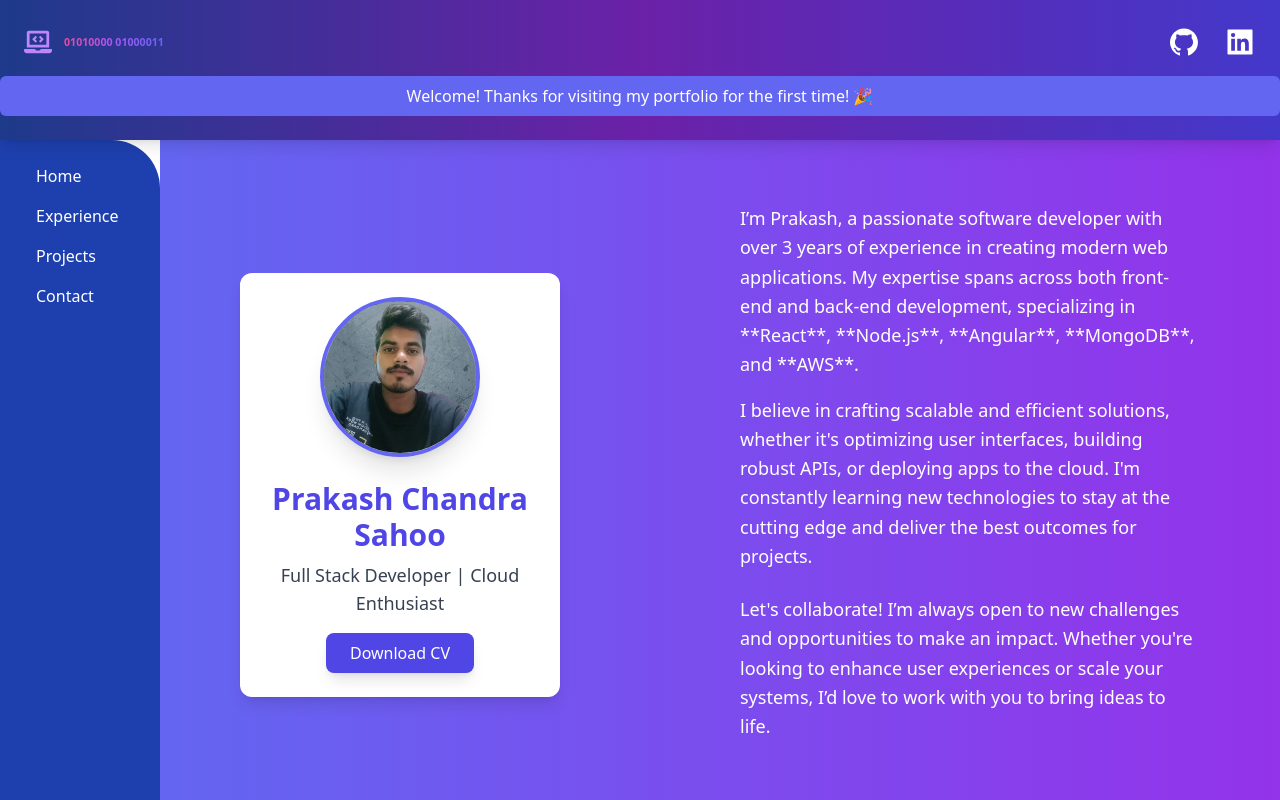
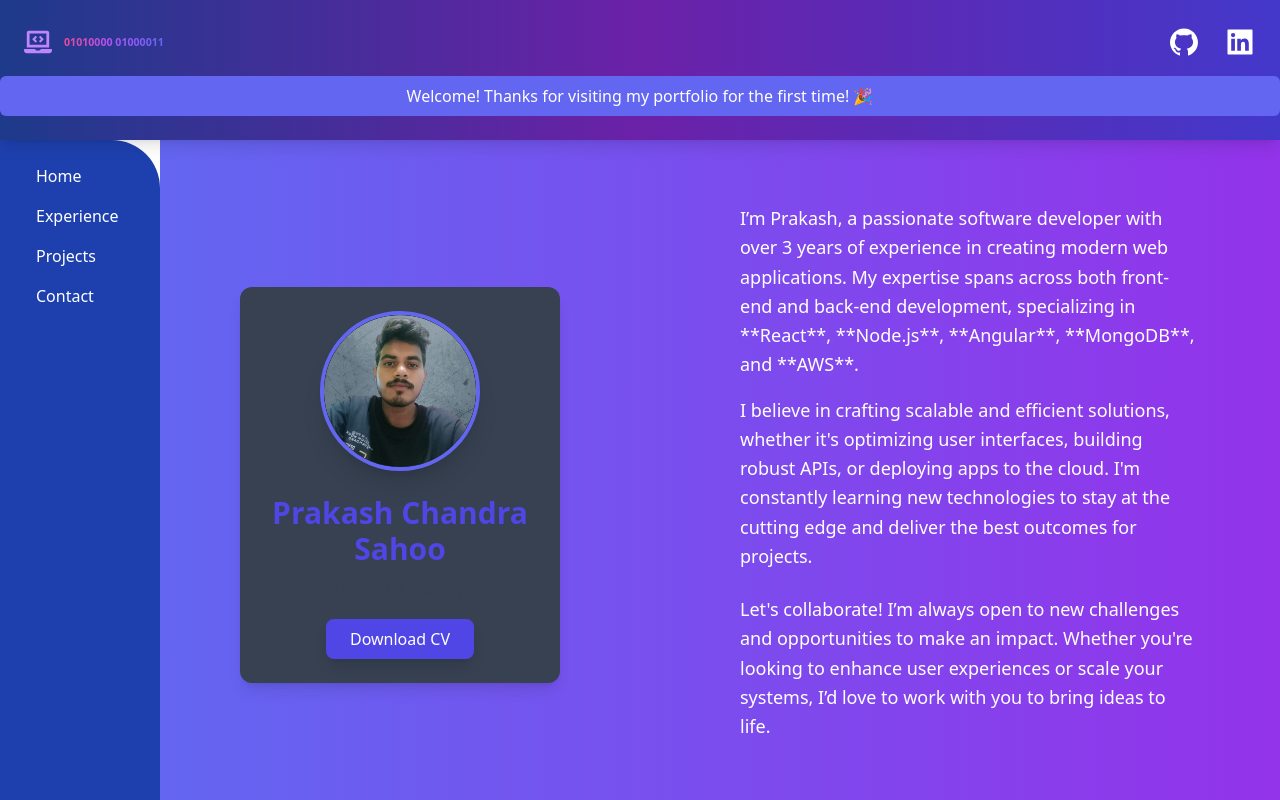
Before and after one commit to prakasham-om/portfolio, a React (Vite) app in the folder myapp/: page / in a window 1280 px wide. Shown: the top 800 px of the page. Built offline with nearby package versions, Linux system fonts and the light colour scheme.

Commit message:
Update About.jsx

```diff
--- a/myapp/src/components/About.jsx
+++ b/myapp/src/components/About.jsx
@@ -34,7 +34,7 @@ function About() {
     <section id="about" className="py-16 px-8 md:px-20 bg-gradient-to-r from-indigo-500 to-purple-600 text-white min-h-screen grid grid-cols-1 md:grid-cols-2 gap-10">
       {/* Left side - Profile Card */}
       <div className="flex justify-center md:justify-start items-center">
-        <div className="bg-white text-gray-800 rounded-xl shadow-lg hover:scale-105 transform transition-all duration-300 ease-in-out max-w-xs w-full p-6 text-center">
+        <div className="bg-gray-700 text-yellow-800 rounded-xl shadow-lg hover:scale-105 transform transition-all duration-300 ease-in-out max-w-xs w-full p-6 text-center">
           <img
             src={profile}
             alt="Prakash Chandra Sahoo"
@@ -43,7 +43,7 @@ function About() {
           <animated.h2 style={fadeIn} className="text-3xl font-semibold text-indigo-600 mb-2">
             Prakash Chandra Sahoo
           </animated.h2>
-          <p className="text-lg text-gray-700 mb-4">Full Stack Developer | Cloud Enthusiast</p>
+          <p className="text-lg text-gray-700 mb-4">Full Stack Developer</p>
           <button
             onClick={downloadCV}
             className="bg-indigo-600 text-white py-2 px-6 rounded-lg hover:bg-indigo-700 transition duration-300 shadow-lg transform hover:scale-105"
```
